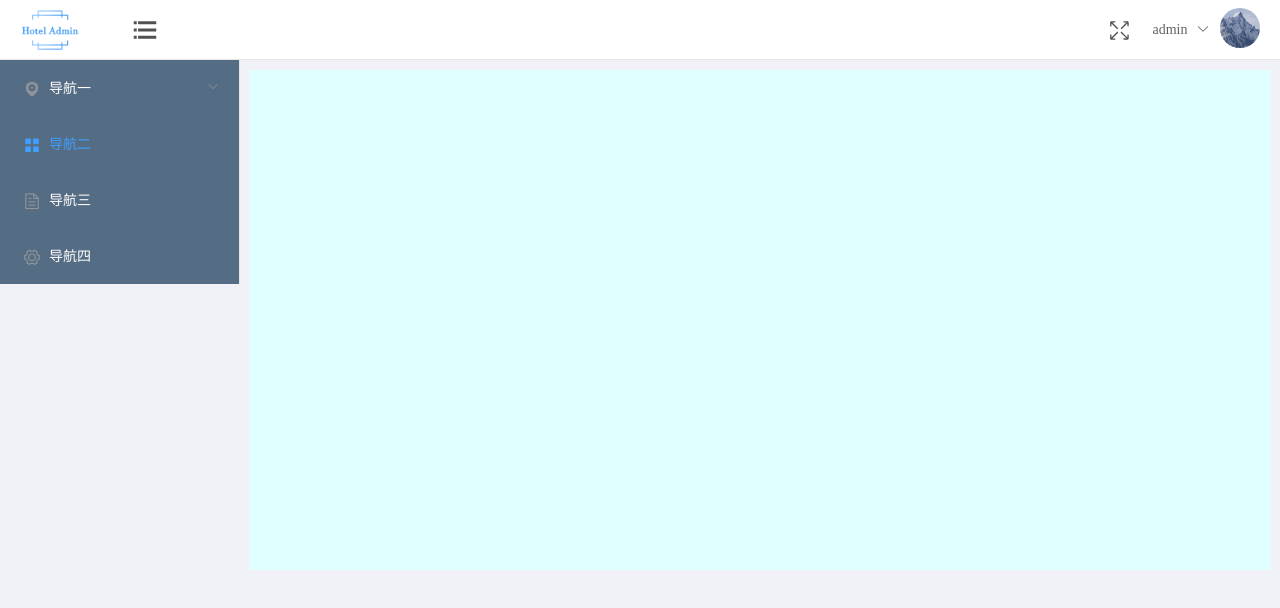
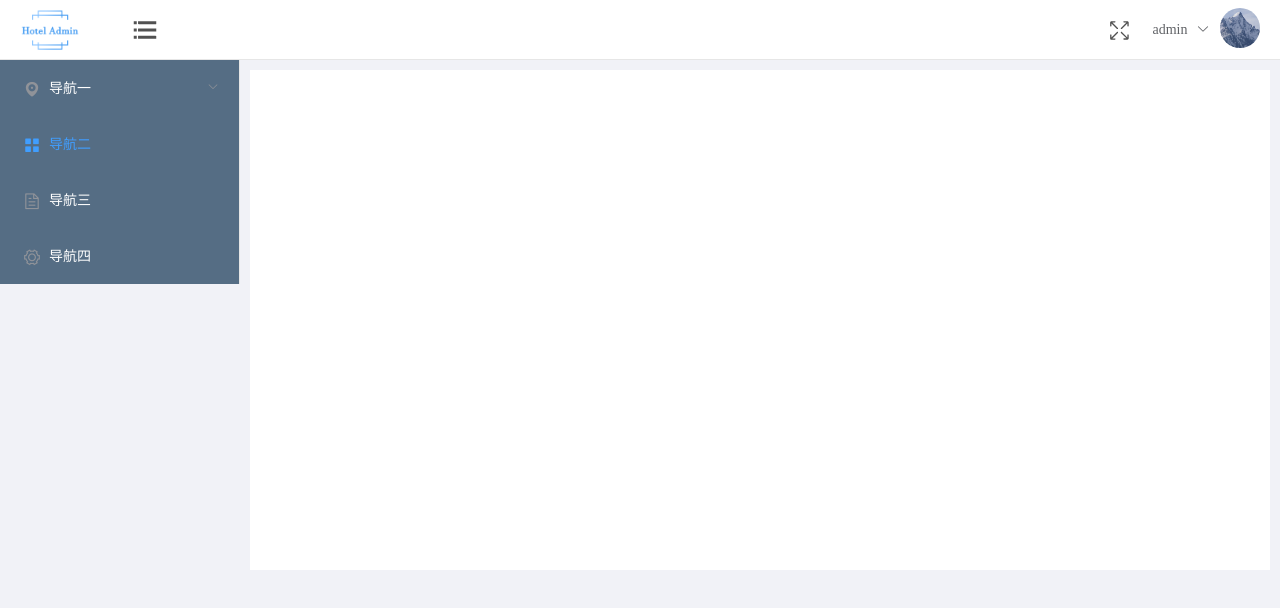
Before and after one commit to aqingxin/hotelAdmin, a Vue app in the folder client/: page /#/ in a window 1280 px wide. Shown: the top 608 px of the page. Built offline with nearby package versions, Linux system fonts and the light colour scheme; sample sign-in values are in the browser's storage.

Commit message:
首页检测有无登录

```diff
--- a/client/src/components/Main.vue
+++ b/client/src/components/Main.vue
@@ -15,6 +15,6 @@ export default {
   .main {
     width: 100%;
     height: 500px;
-    background: lightcyan;
+    background: #fff;
   }
 </style>
```
